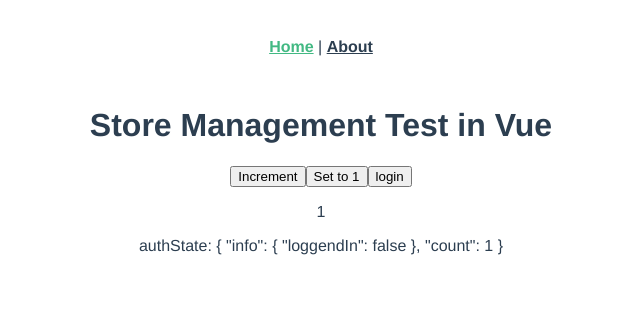
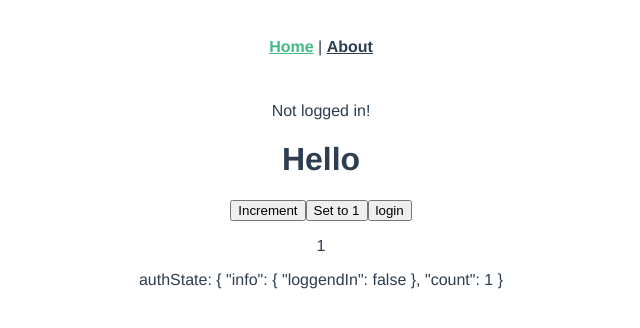
Before and after one commit to eldomaster/proof-of-vue, a Vue app: page / in a window 1280 px wide. Shown: the top 328 px of the page, without its empty margins (319-959 px from the left). Built offline with nearby package versions, Linux system fonts and the light colour scheme.

Commit message:
add eventbinding with parameter

```diff
--- a/src/components/HelloWorld.vue
+++ b/src/components/HelloWorld.vue
@@ -10,7 +10,7 @@
 </template>
 
 <script lang="ts">
-import { Component, Prop, Vue } from 'vue-property-decorator';
+import { Component, Prop, Vue, Emit } from 'vue-property-decorator';
 import { MutationPayload } from 'vuex';
 import { AuthActions, AuthGetters, AuthState, AuthInfo } from '../store/api';
 import store from '@/store';
@@ -25,6 +25,13 @@ import store from '@/store';
 })
 export default class HelloWorld extends Vue {
   @Prop() private msg!: string;
+
+  @Emit()
+  updateName(): string {
+    const str: string = this.authState?.info?.username ? 'User ' + this.authState?.info?.username : 'Not logged in!';
+    return str;
+  }
+
   subscriptions: Array<() => void> = [];
 
   // info!: AuthInfo; // must be set to access info when used with computed in @Component
@@ -57,6 +64,7 @@ export default class HelloWorld extends Vue {
   created(): void {
     this.subscriptions.push(
       this.$store.subscribe((s: MutationPayload) => {
+        this.updateName();
         console.log(s);
       })
     );
--- a/src/store/api/auth-store.ts
+++ b/src/store/api/auth-store.ts
@@ -1,4 +1,4 @@
-import { Module, ActionTree, GetterTree, Action, MutationTree } from 'vuex';
+import { Module, ActionTree, GetterTree, MutationTree } from 'vuex';
 import { RootState } from '../root-state';
 import { AuthState, AuthInfo } from './auth-state';
 
@@ -75,7 +75,7 @@ const actions: ActionTree<AuthState, RootState> = {
   logoff: ({ commit }) => {
     console.log('Action fired');
     commit('setInfo', {
-      ...initState().info
+      ...initState().info,
     } as AuthInfo);
   },
 };
--- a/src/views/Home.vue
+++ b/src/views/Home.vue
@@ -1,18 +1,28 @@
 <template>
   <div class="home">
     <!-- <img alt="Vue logo" src="../assets/logo.png" /> -->
-    <HelloWorld msg="Store Management Test in Vue" />
+    <p>{{ username }}</p>
+    <HelloWorld msg="Hello" @update-name="setUSername($event)" />
   </div>
 </template>
 
-<script>
+<script lang="ts">
 // @ is an alias to /src
-import HelloWorld from '@/components/HelloWorld';
+import HelloWorld from '@/components/HelloWorld.vue';
 
-export default {
-  name: 'Home',
+import { Component, Vue } from 'vue-property-decorator';
+
+@Component({
   components: {
     HelloWorld,
   },
-};
+})
+export default class Hello extends Vue {
+  username: string = 'Username';
+
+  setUSername(event: string): void {
+    console.log(event);
+    this.username = event;
+  }
+}
 </script>
```
